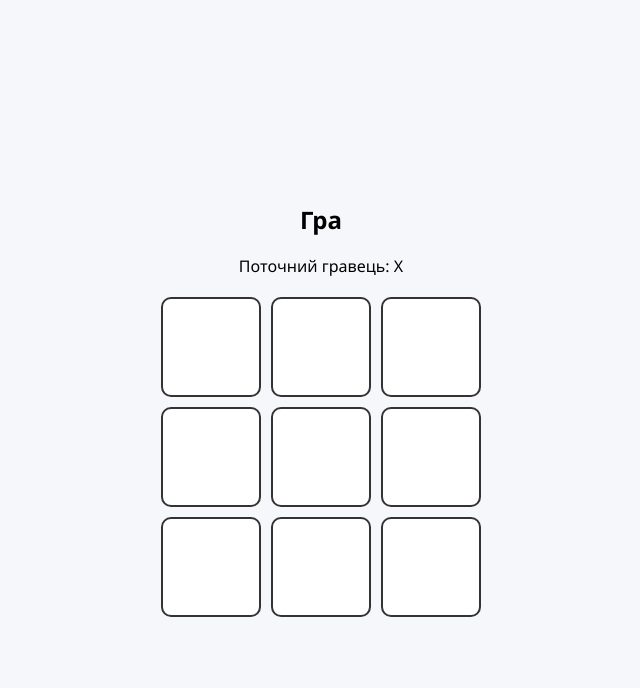
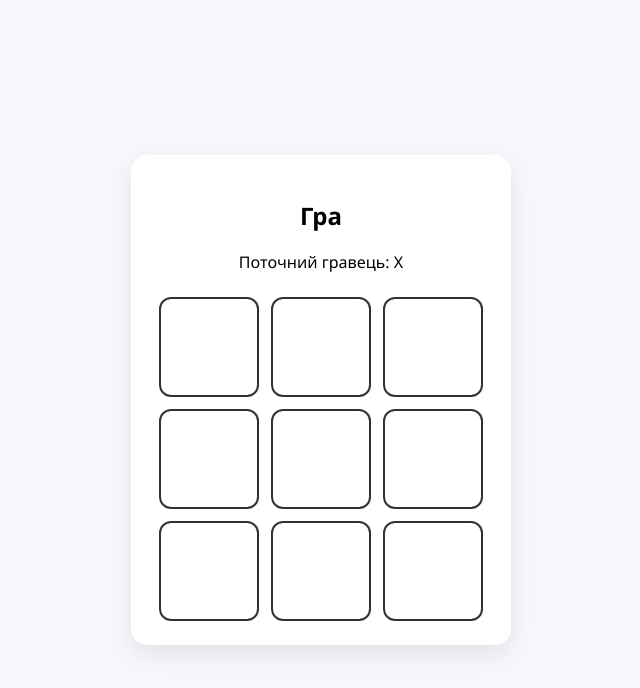
Before and after one commit to AnnaSvin/ReactLabs, a React (Vite) app: page /1/game in a window 1280 px wide. Both pictures are taken after a click on the button "Почати гру". Shown: the top 688 px of the page, without its empty margins (319-959 px from the left). Built offline with nearby package versions, Linux system fonts and the light colour scheme.

Commit message:
Improved board and cell styles.

```diff
--- a/src/styles/global.css
+++ b/src/styles/global.css
@@ -3,10 +3,15 @@ body {
   background-color: #f5f7fa;
   margin: 0;
   padding: 0;
+  min-height: 100vh;
+
   display: flex;
   justify-content: center;
   align-items: center;
-  height: 100vh;
+}
+
+* {
+  box-sizing: border-box;
 }
 
 .app {
@@ -14,42 +19,66 @@ body {
 }
 
 .page {
-  padding: 20px;
+  padding: 24px;
+  background: white;
+  border-radius: 16px;
+  box-shadow: 0 10px 25px rgba(0,0,0,0.08);
+  min-width: 380px;
 }
 
 .board {
   display: grid;
   grid-template-columns: repeat(3, 100px);
-  gap: 10px;
+  gap: 12px;
   justify-content: center;
-  margin-top: 20px;
+  margin-top: 24px;
 }
 
 .cell {
   width: 100px;
   height: 100px;
+
   background: white;
   border: 2px solid #333;
+
   display: flex;
   justify-content: center;
   align-items: center;
-  font-size: 2rem;
-  border-radius: 10px;
+
+  font-size: 2.2rem;
+  font-weight: bold;
+
+  border-radius: 12px;
   cursor: pointer;
+
+  transition: transform 0.15s, background 0.2s;
 }
 
-.btn, .end-btn {
+.cell:hover {
+  background: #f0f4f8;
+  transform: scale(1.04);
+}
+
+.btn,
+.end-btn {
   margin-top: 20px;
+
   padding: 10px 20px;
+
   background: #0078d7;
   color: white;
+
   border: none;
   border-radius: 10px;
+
   font-size: 1rem;
+
   cursor: pointer;
+
   transition: background 0.3s;
 }
 
-.btn:hover, .end-btn:hover {
+.btn:hover,
+.end-btn:hover {
   background: #005fa3;
 }
```
